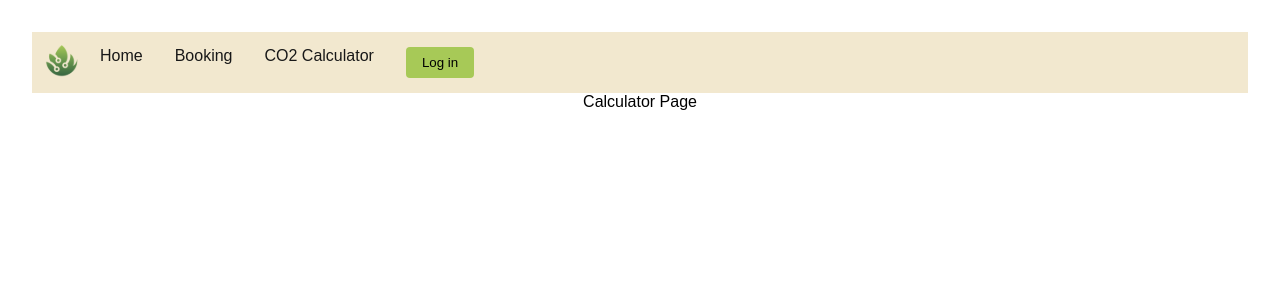
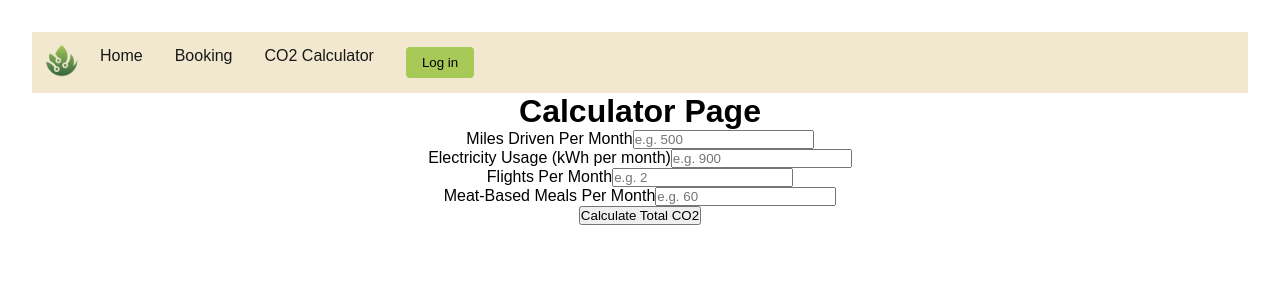
Before and after one commit to SolomonBenham-Lent/Rolsa-OSP, a React (Vite) app: page /calculator in a window 1280 px wide. Shown: the top 300 px of the page. Built offline with nearby package versions, Linux system fonts and the light colour scheme.

Commit message:
calculator

```diff
--- a/src/pages/calculator.jsx
+++ b/src/pages/calculator.jsx
@@ -1,9 +1,133 @@
-function Calculator() {
-    return (
-        <div>
-            Calculator Page
-        </div>
-    )
+import { useState } from "react";
+
+function Input({ label, placeholder, value, setValue }) {
+  return (
+    <>
+      <label>{label}</label>
+      <input
+        type="number"
+        placeholder={placeholder}
+        value={value}
+        onChange={(event) => setValue(event.target.value)}
+      ></input>
+    </>
+  );
 }
 
-export default Calculator
+function Calculate({
+  miles,
+  setMiles,
+  elec,
+  setElec,
+  flights,
+  setFlights,
+  meals,
+  setMeals,
+}) {
+  if (miles < 0) {
+    setMiles(0);
+  }
+  if (elec < 0) {
+    setElec(0);
+  }
+  if (flights < 0) {
+    setFlights(0);
+  }
+  if (meals < 0) {
+    setMeals(0);
+  }
+
+  const [totalCO2, setTotalCO2] = useState("");
+  const [impact, setImpact] = useState("");
+
+  return (
+    <>
+      <button
+        onClick={() => {
+          const m = Number(miles) || 0;
+          const e = Number(elec) || 0;
+          const f = Number(flights) || 0;
+          const mm = Number(meals) || 0;
+
+          const milesCalc = Number((m * 0.4).toFixed(2));
+          const elecCalc = Number((e * 0.2).toFixed(2));
+          const flightsCalc = Number((f * 110).toFixed(2));
+          const mealsCalc = Number((mm * 8.1).toFixed(2));
+
+          setTotalCO2(
+            (milesCalc + elecCalc + flightsCalc + mealsCalc).toFixed(2) + " Kg"
+          );
+
+          if (milesCalc + elecCalc + flightsCalc + mealsCalc < 500) {
+            setImpact("Low Impact");
+          } else if (
+            milesCalc + elecCalc + flightsCalc + mealsCalc >= 500 &&
+            milesCalc + elecCalc + flightsCalc + mealsCalc < 1500
+          ) {
+            setImpact("Moderate Impact");
+          } else {
+            setImpact("High Impact");
+          }
+        }}
+      >
+        Calculate Total CO2
+      </button>
+      <div>{totalCO2}</div>
+      <div>{impact}</div>
+    </>
+  );
+}
+
+function Calculator() {
+  const [miles, setMiles] = useState("");
+  const [elec, setElec] = useState("");
+  const [flights, setFlights] = useState("");
+  const [meals, setMeals] = useState("");
+
+  return (
+    <>
+      <h1>Calculator Page</h1>
+
+      <Input
+        label="Miles Driven Per Month"
+        placeholder={"e.g. 500"}
+        value={miles}
+        setValue={setMiles}
+      />
+      <br />
+      <Input
+        label="Electricity Usage (kWh per month)"
+        placeholder={"e.g. 900"}
+        value={elec}
+        setValue={setElec}
+      />
+      <br />
+      <Input
+        label="Flights Per Month"
+        placeholder={"e.g. 2"}
+        value={flights}
+        setValue={setFlights}
+      />
+      <br />
+      <Input
+        label="Meat-Based Meals Per Month"
+        placeholder={"e.g. 60"}
+        value={meals}
+        setValue={setMeals}
+      />
+      <br />
+      <Calculate
+        miles={miles}
+        setMiles={setMiles}
+        elec={elec}
+        setElec={setElec}
+        flights={flights}
+        setFlights={setFlights}
+        meals={meals}
+        setMeals={setMeals}
+      />
+    </>
+  );
+}
+
+export default Calculator;
```
